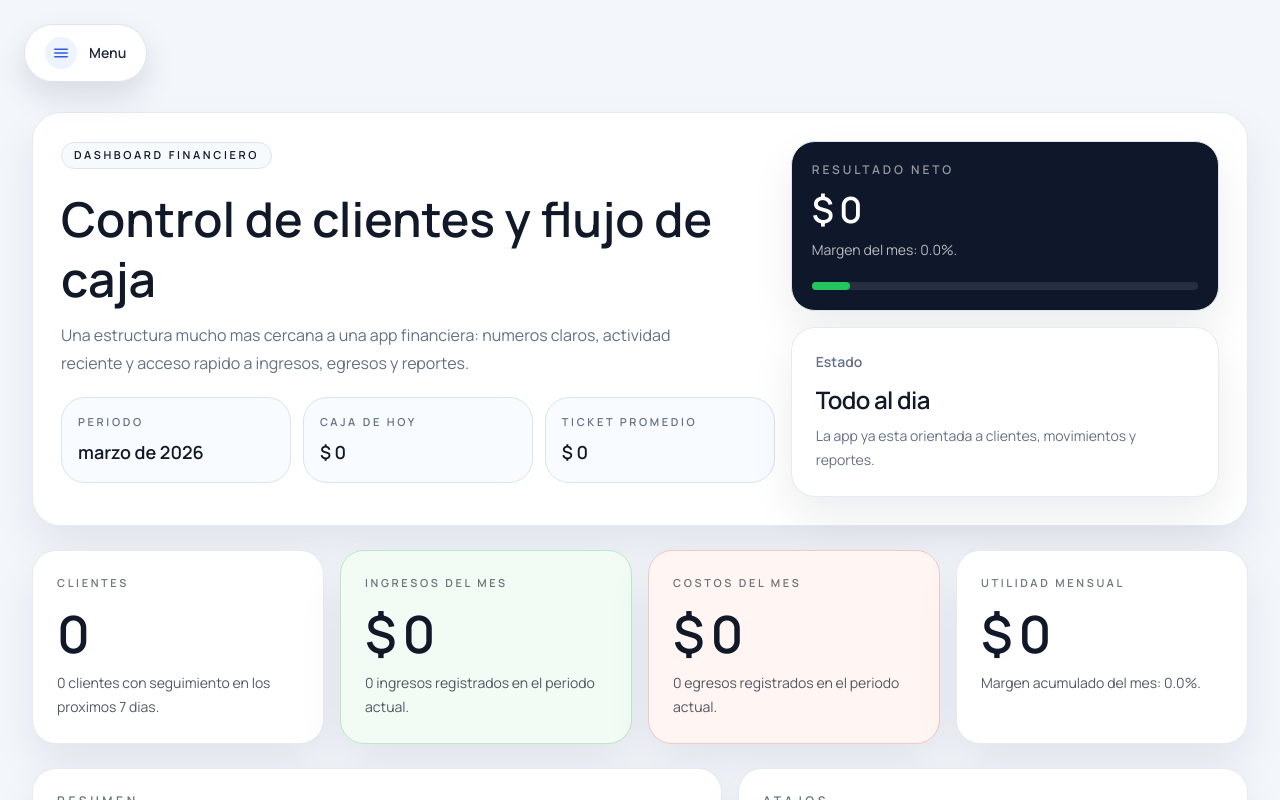
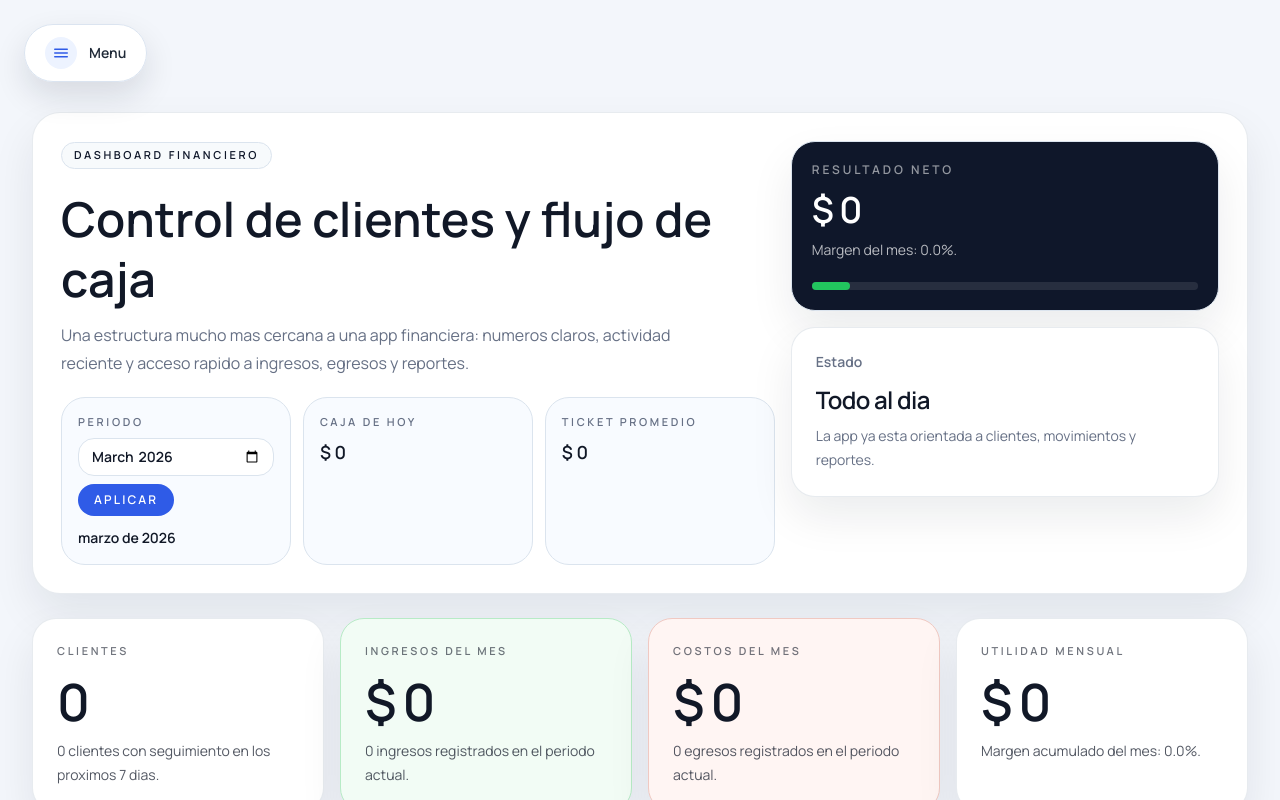
Before and after one commit to crisanmu92/DraKarenTorres, a Next.js app: page / in a window 1280 px wide. Shown: the top 800 px of the page. Built offline with nearby package versions, Linux system fonts and the light colour scheme; no server answers; the database is empty.

Commit message:
add dashboard month filter

```diff
--- a/app/(clinic)/page.tsx
+++ b/app/(clinic)/page.tsx
@@ -10,17 +10,23 @@ import {
   paymentMethodLabels,
   toNumber,
 } from "@/lib/clinic-format";
-import { getDashboardSummary } from "@/lib/dashboard";
+import { getDashboardSummary, getMonthRange } from "@/lib/dashboard";
 import { prisma } from "@/lib/prisma";
 
 export const dynamic = "force-dynamic";
 
-export default async function DashboardPage() {
-  const summary = await getDashboardSummary();
+export default async function DashboardPage({
+  searchParams,
+}: {
+  searchParams?: Promise<{ month?: string }>;
+}) {
+  const resolvedSearchParams = searchParams ? await searchParams : undefined;
+  const selectedMonth = resolvedSearchParams?.month ?? null;
+  const summary = await getDashboardSummary(selectedMonth);
+  const { monthStart, nextMonthStart } = getMonthRange(selectedMonth);
+  const currentMonthLabel = monthFormatter.format(monthStart);
+  const currentMonthValue = `${monthStart.getFullYear()}-${String(monthStart.getMonth() + 1).padStart(2, "0")}`;
   const now = new Date();
-  const currentMonthLabel = monthFormatter.format(now);
-  const monthStart = new Date(now.getFullYear(), now.getMonth(), 1);
-  const nextMonthStart = new Date(now.getFullYear(), now.getMonth() + 1, 1);
   const todayStart = new Date(now);
   todayStart.setHours(0, 0, 0, 0);
   const tomorrowStart = new Date(todayStart);
@@ -169,7 +175,21 @@ export default async function DashboardPage() {
               <p className="text-[11px] font-semibold uppercase tracking-[0.24em] text-(--color-muted)">
                 Periodo
               </p>
-              <p className="mt-2 text-lg font-semibold text-(--color-ink)">{currentMonthLabel}</p>
+              <form method="GET" className="mt-2 grid gap-2">
+                <input
+                  type="month"
+                  name="month"
+                  defaultValue={currentMonthValue}
+                  className="rounded-2xl border border-[#dbe4ee] bg-white px-3 py-2 text-sm font-semibold text-(--color-ink) outline-none"
+                />
+                <button
+                  type="submit"
+                  className="inline-flex w-fit items-center justify-center rounded-full bg-[#2f5be7] px-4 py-2 text-xs font-semibold uppercase tracking-[0.18em] text-white"
+                >
+                  Aplicar
+                </button>
+              </form>
+              <p className="mt-3 text-sm font-semibold text-(--color-ink)">{currentMonthLabel}</p>
             </div>
             <div className="rounded-3xl border border-[#dbe4ee] bg-[#f8fbff] px-4 py-4">
               <p className="text-[11px] font-semibold uppercase tracking-[0.24em] text-(--color-muted)">
@@ -243,7 +263,7 @@ export default async function DashboardPage() {
           <SectionHeading
             eyebrow="Resumen"
             title="Ingresos vs costos"
-            description="Una lectura mucho mas de software financiero: cuanto entro, cuanto salio y que tanto queda."
+            description="Una lectura mucho mas de software financiero: cuanto entro, cuanto salio y que tanto queda en el mes elegido."
           />
           <div className="mt-6 grid gap-4 md:grid-cols-3">
             <div className="rounded-3xl border border-[#dbe4ee] bg-[#f8fbff] p-5">
--- a/lib/dashboard.ts
+++ b/lib/dashboard.ts
@@ -2,10 +2,34 @@ import "server-only";
 
 import { prisma } from "@/lib/prisma";
 
-function getCurrentMonthRange() {
-  const now = new Date();
-  const monthStart = new Date(now.getFullYear(), now.getMonth(), 1);
-  const nextMonthStart = new Date(now.getFullYear(), now.getMonth() + 1, 1);
+export function parseMonthValue(month?: string | null) {
+  if (!month) {
+    return null;
+  }
+
+  const match = month.match(/^(\d{4})-(\d{2})$/);
+
+  if (!match) {
+    return null;
+  }
+
+  const year = Number(match[1]);
+  const monthIndex = Number(match[2]) - 1;
+
+  if (Number.isNaN(year) || Number.isNaN(monthIndex) || monthIndex < 0 || monthIndex > 11) {
+    return null;
+  }
+
+  return { year, monthIndex };
+}
+
+export function getMonthRange(selectedMonth?: string | null) {
+  const parsedMonth = parseMonthValue(selectedMonth);
+  const baseDate = parsedMonth
+    ? new Date(parsedMonth.year, parsedMonth.monthIndex, 1)
+    : new Date();
+  const monthStart = new Date(baseDate.getFullYear(), baseDate.getMonth(), 1);
+  const nextMonthStart = new Date(baseDate.getFullYear(), baseDate.getMonth() + 1, 1);
 
   return { monthStart, nextMonthStart };
 }
@@ -37,8 +61,8 @@ export type DashboardSummary = {
   warning: string | null;
 };
 
-export async function getDashboardSummary(): Promise<DashboardSummary> {
-  const { monthStart, nextMonthStart } = getCurrentMonthRange();
+export async function getDashboardSummary(selectedMonth?: string | null): Promise<DashboardSummary> {
+  const { monthStart, nextMonthStart } = getMonthRange(selectedMonth);
   const nearExpiryLimit = new Date();
   nearExpiryLimit.setDate(nearExpiryLimit.getDate() + 45);
 
```
